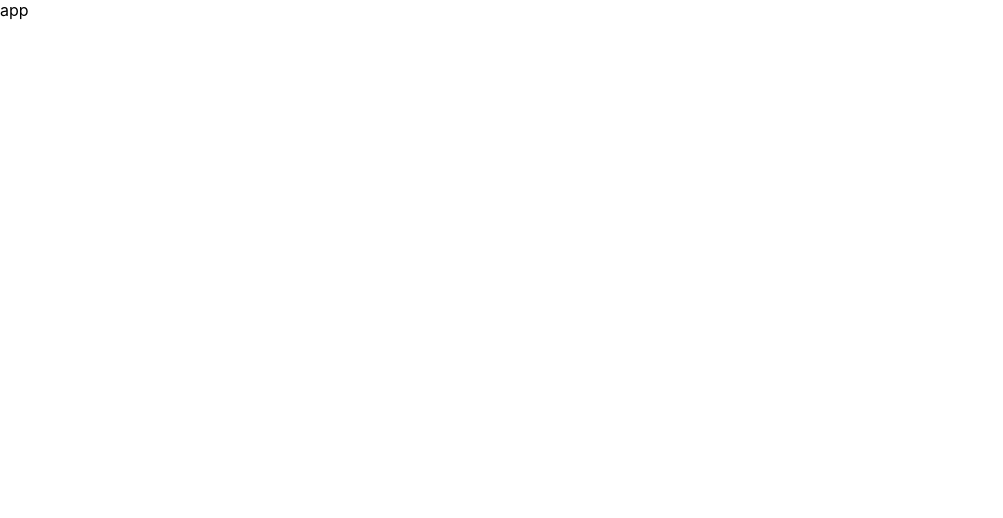
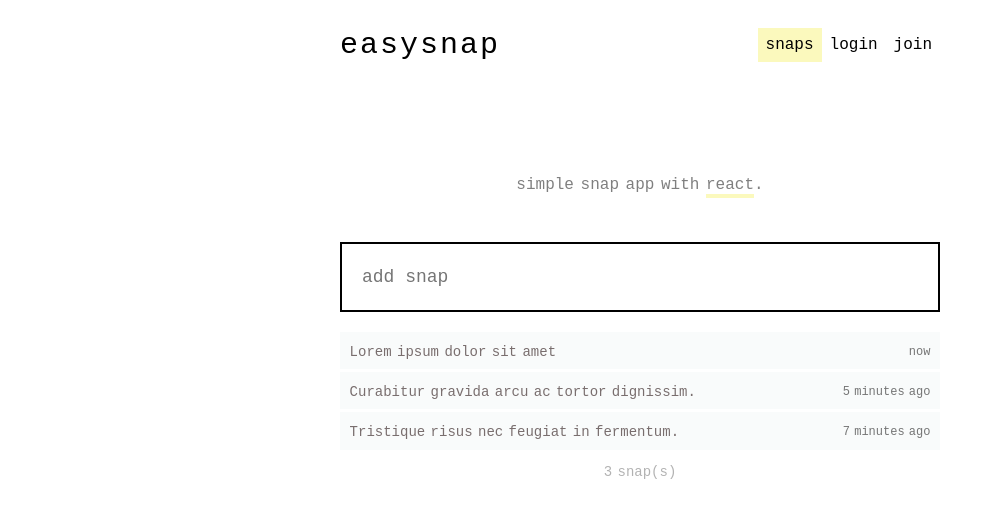
Before and after one commit to CengAmat/snapper, a React (Create React App) app in the folder client/: page /login in a window 1280 px wide. Shown: the top 518 px of the page, without its empty margins (0-1003 px from the left). Built offline with nearby package versions, Linux system fonts and the light colour scheme.

Commit message:
UI Integration

```diff
--- a/client/src/components/App.js
+++ b/client/src/components/App.js
@@ -1,9 +1,16 @@
-import React from 'react';
+import React from "react";
+import Header from "./Header";
+
+// pages
+import Home from "./pages/Home";
 
 function App() {
   return (
-    <div className="App">
-      app
+    <div id="app">
+      <div class="container">
+        <Header />
+        <Home />
+      </div>
     </div>
   );
 }
--- /dev/null
+++ b/client/src/components/Header.js
@@ -0,0 +1,19 @@
+import React from "react";
+
+const Header = (props) => {
+  return (
+    <div class="header">
+      <div class="logo">
+        <h2 class="logo__title">easysnap</h2>
+      </div>
+
+      <div class="header_menu">
+        <div class="active">snaps</div>
+        <div>login</div>
+        <div>join</div>
+      </div>
+    </div>
+  );
+};
+
+export default Header;
--- /dev/null
+++ b/client/src/components/pages/Home.js
@@ -0,0 +1,48 @@
+import React, { Component } from "react";
+
+class Home extends Component {
+  render() {
+    return (
+      <div>
+        <div class="description">
+          <p class="sub_header__desc">
+            simple snap app with <span>react</span>.
+          </p>
+        </div>
+
+        <div>
+          <form>
+            <input class="add-snap__input" type="text" placeholder="add snap" />
+          </form>
+        </div>
+        <div>
+          <ul class="snaps">
+            <li>
+              <div class="title">Lorem ipsum dolor sit amet</div>
+              <div class="date">
+                <span>now</span>
+              </div>
+            </li>
+            <li>
+              <div class="title">
+                Curabitur gravida arcu ac tortor dignissim.
+              </div>
+              <div class="date">
+                <span>5 minutes ago</span>
+              </div>
+            </li>
+            <li>
+              <div class="title">Tristique risus nec feugiat in fermentum.</div>
+              <div class="date">
+                <span>7 minutes ago</span>
+              </div>
+            </li>
+          </ul>
+        </div>
+        <div class="counter">3 snap(s)</div>
+      </div>
+    );
+  }
+}
+
+export default Home;
--- a/client/src/index.css
+++ b/client/src/index.css
@@ -1,13 +1,213 @@
-body {
-  margin: 0;
-  font-family: -apple-system, BlinkMacSystemFont, 'Segoe UI', 'Roboto', 'Oxygen',
-    'Ubuntu', 'Cantarell', 'Fira Sans', 'Droid Sans', 'Helvetica Neue',
-    sans-serif;
-  -webkit-font-smoothing: antialiased;
-  -moz-osx-font-smoothing: grayscale;
+body{
+  font-family: "Roboto Mono", monospace;
+  word-spacing: -3px;
 }
 
-code {
-  font-family: source-code-pro, Menlo, Monaco, Consolas, 'Courier New',
-    monospace;
+ul{
+  margin: 0;
+  padding: 0;
 }
+
+.container {
+  max-width: 600px;
+  padding: 0 20px;
+  margin: auto;
+  display: flex;
+  flex-direction: column;
+  min-height: 100vh;
+  justify-content: flex-start;
+}
+
+.header {
+  padding: 20px 0;
+  text-align: center;
+  display: grid;
+  grid-template-columns: 40% auto;
+}
+
+.logo {
+  margin-bottom: 30px;
+}
+
+.logo__title {
+  font-weight: 400;
+  font-size: 30px;
+  letter-spacing: 2px;
+  margin: 0;
+  text-align: left;
+}
+
+.description{
+  margin:4rem 0 3rem 0;
+  text-align: center;
+}
+
+.sub_header__desc {
+  font-family: "Roboto Mono", monospace;
+  margin: 10px 0 0 0;
+  color: rgba(0, 0, 0, 0.5);
+}
+
+.sub_header__desc span{
+  border-bottom: solid 4px #fbf9bd;
+}
+
+.add-snap {
+  margin-bottom: 20px;
+}
+
+.add-snap__input {
+  width: 100%;
+  min-height: 70px;
+  padding: 0 20px;
+  box-sizing: border-box;
+  outline: none;
+  border: 2px solid #000;
+  font-size: 18px;
+  font-family: "Roboto Mono", monospace;
+}
+
+.snaps{
+  margin-top:20px
+}
+
+.snaps li{
+  -webkit-transform: translateY(0%);
+  transform: translateY(0%);
+  transition: -webkit-transform 400ms ease;
+  transition: transform 400ms ease;
+  transition: transform 400ms ease, -webkit-transform 400ms ease;
+  grid-template-rows: auto auto;
+  grid-template-columns: 70% auto;
+  grid-column-gap: 1rem;
+  -ms-flex-align: center;
+  align-items: center;
+  display: grid;
+  background: #f9fbfb;
+  margin-bottom:3px;
+  -webkit-animation: enter 400ms cubic-bezier(0.5, 0, 0.2, 1) backwards;
+  animation: enter 400ms cubic-bezier(0.5, 0, 0.2, 1) backwards;
+}
+
+.snaps li.optimistic{
+  opacity: .6;
+  animation: none;
+  -webkit-animation: none;
+  transition: none;
+}
+
+li:nth-child(1) {
+  -webkit-animation-delay: calc(1 * 100ms);
+  animation-delay: calc(1 * 100ms);
+}
+li:nth-child(2) {
+  -webkit-animation-delay: calc(2 * 100ms);
+  animation-delay: calc(2 * 100ms);
+}
+li:nth-child(3) {
+  -webkit-animation-delay: calc(3 * 100ms);
+  animation-delay: calc(3 * 100ms);
+}
+li:nth-child(4) {
+  -webkit-animation-delay: calc(4 * 100ms);
+  animation-delay: calc(4 * 100ms);
+}
+li:nth-child(5) {
+  -webkit-animation-delay: calc(5 * 100ms);
+  animation-delay: calc(5 * 100ms);
+}
+
+.snaps li > .title{
+  font-size: 14px;
+  margin: 0!important;
+  padding: .6rem;
+  grid-row: 2/3;
+  color: #796e6e
+}
+
+.snaps li > .date{
+  padding: .6rem;
+  grid-row: 1/-1;
+  text-align: right;
+  color: #757575;
+}
+
+.snaps li .date span {
+  font-size: 12px;
+}
+
+.snaps li .username {
+  font-size: 12px;
+  font-weight: bold;
+}
+
+.loading{
+  text-align: center;
+  padding: 1rem
+}
+
+.counter {
+  font-family: "Roboto Mono", monospace;
+  text-align: center;
+  font-size: 14px;
+  color: rgba(0, 0, 0, 0.3);
+  margin-top:14px
+}
+
+.header_menu{
+  text-align: right;
+}
+
+.header_menu > a, .header_menu > div{
+  display: inline-block;
+  cursor: pointer;
+  font-size: 16px;
+  color:#000;
+  text-decoration: none;
+  padding: 8px;
+}
+
+.header_menu .active{
+  background: #fbf9bd;
+  user-select: none;
+}
+
+.user-form *{
+  font-family: "Roboto Mono", monospace;
+}
+
+.user-form{
+  text-align: center;
+}
+
+.user-form label{
+  display: block;
+}
+.user-form input{
+  height:25px;
+  width:300px;
+  text-indent: 10px;
+  font-size: 14px;
+  margin-bottom:10px;
+}
+
+.joinedUs{
+  padding: .5rem 0;
+  text-align: center;
+}
+
+@-webkit-keyframes enter {
+  from {
+    opacity: 0;
+    -webkit-transform: scale(0.7);
+    transform: scale(0.7);
+  }
+}
+
+@keyframes enter {
+  from {
+    opacity: 0;
+    -webkit-transform: scale(0.7);
+    transform: scale(0.7);
+  }
+}
```
Also changed, not shown: client/src/components/pages/Join.js (added, +26 -0 lines), client/src/components/pages/Login.js (added, +23 -0 lines).
